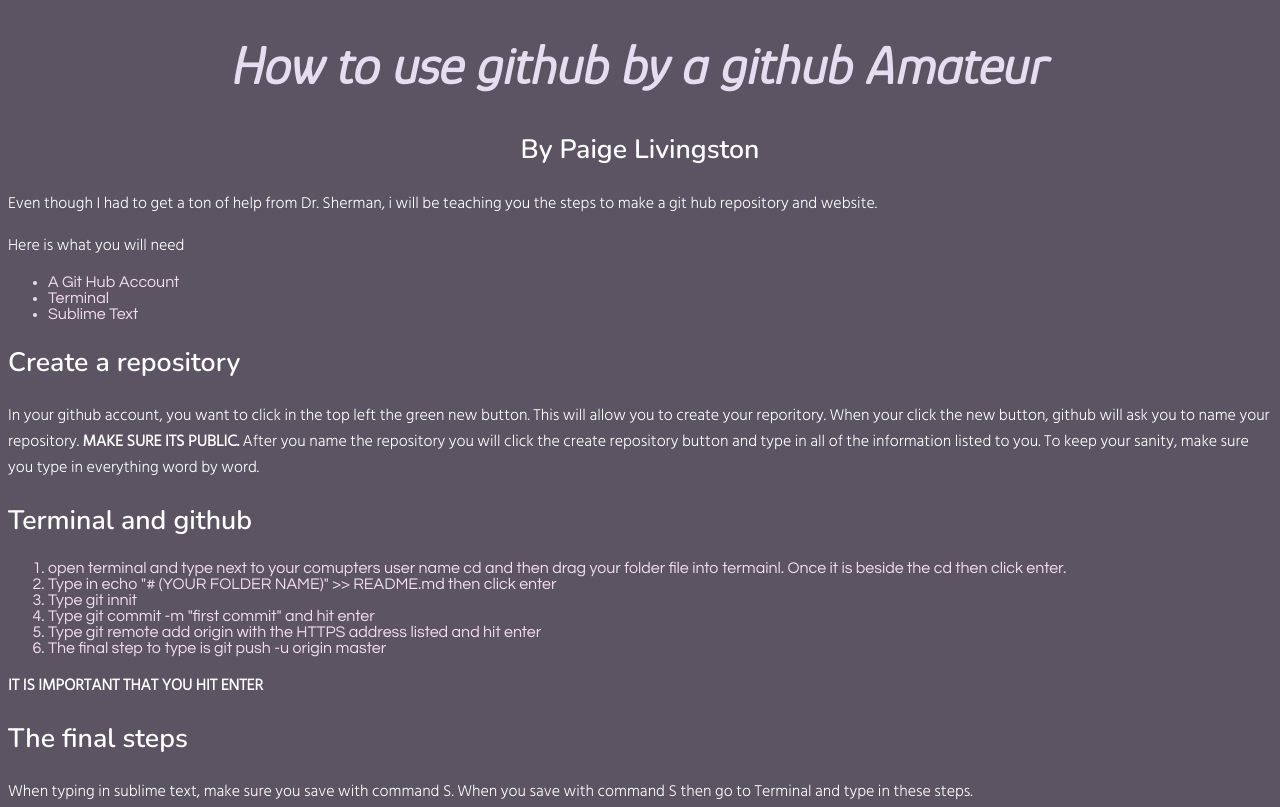
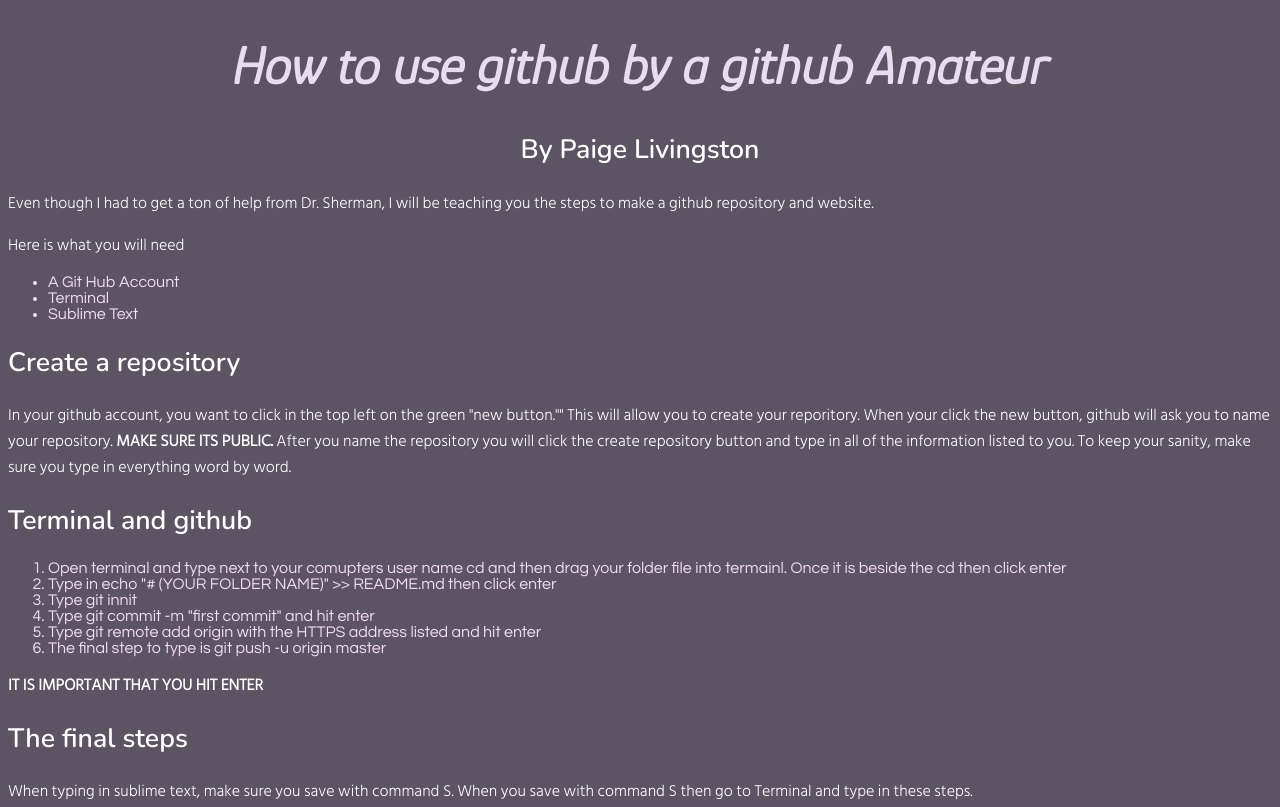
Before and after one commit to Paigeliv00/Netlify-Assignment, a plain HTML site: page index.html in a window 1280 px wide. Shown: the top 807 px of the page. Drawn offline with nearby package versions, Linux system fonts and the light colour scheme.

Commit message:
Spelling corrections

```diff
--- a/index.html
+++ b/index.html
@@ -28,7 +28,7 @@
 <body>
 <h1><center>How to use github by a github Amateur</center></h1>
 <h2><center>By Paige Livingston</center></h2>
-<p>Even though I had to get a ton of help from Dr. Sherman, i will be teaching you the steps to make a git hub repository and website.</p>
+<p>Even though I had to get a ton of help from Dr. Sherman, I will be teaching you the steps to make a github repository and website.</p>
 <p>Here is what you will need</p>
 <ul>
 	<li>A Git Hub Account</li>
@@ -36,10 +36,10 @@
 	<li>Sublime Text</li>
 </ul>
 <h2>Create a repository</h2>
-<p>In your github account, you want to click in the top left the green new button. This will allow you to create your reporitory. When your click the new button, github will ask you to name your repository. <b>MAKE SURE ITS PUBLIC.</b> After you name the repository you will click the create repository button and type in all of the information listed to you. To keep your sanity, make sure you type in everything word by word.</p>
+<p>In your github account, you want to click in the top left on the green "new button."" This will allow you to create your reporitory. When your click the new button, github will ask you to name your repository. <b>MAKE SURE ITS PUBLIC.</b> After you name the repository you will click the create repository button and type in all of the information listed to you. To keep your sanity, make sure you type in everything word by word.</p>
 <h2>Terminal and github</h2>
 <ol>
-	<li>open terminal and type next to your comupters user name cd and then drag your folder file into termainl. Once it is beside the cd then click enter.</li>
+	<li>Open terminal and type next to your comupters user name cd and then drag your folder file into termainl. Once it is beside the cd then click enter</li>
 	<li>Type in echo "# (YOUR FOLDER NAME)" >> README.md then click enter</li>
 	<li>Type git innit</li>
 	<li>Type git commit -m "first commit" and hit enter</li>
```
Also changed, not shown: 1 other file.
